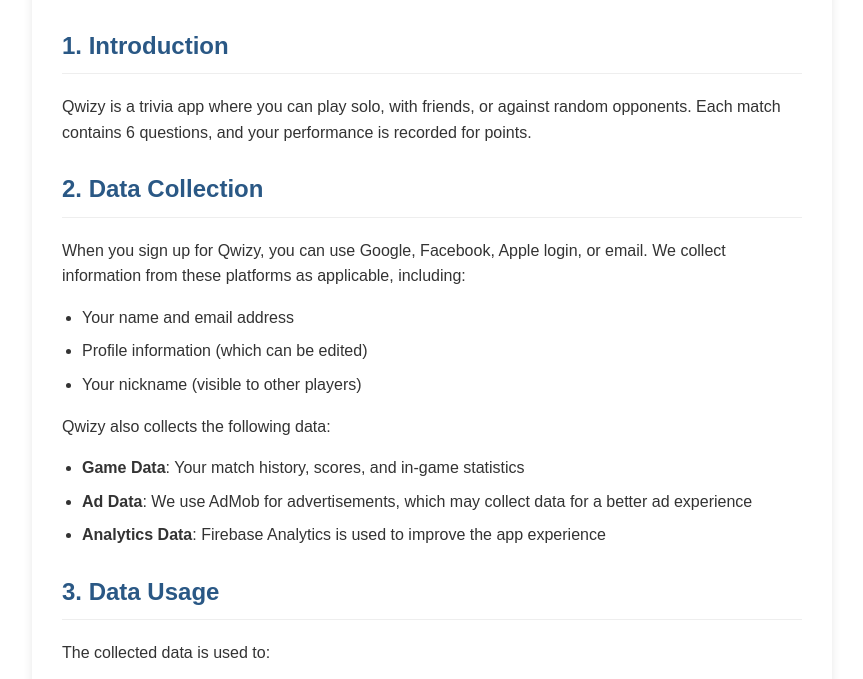
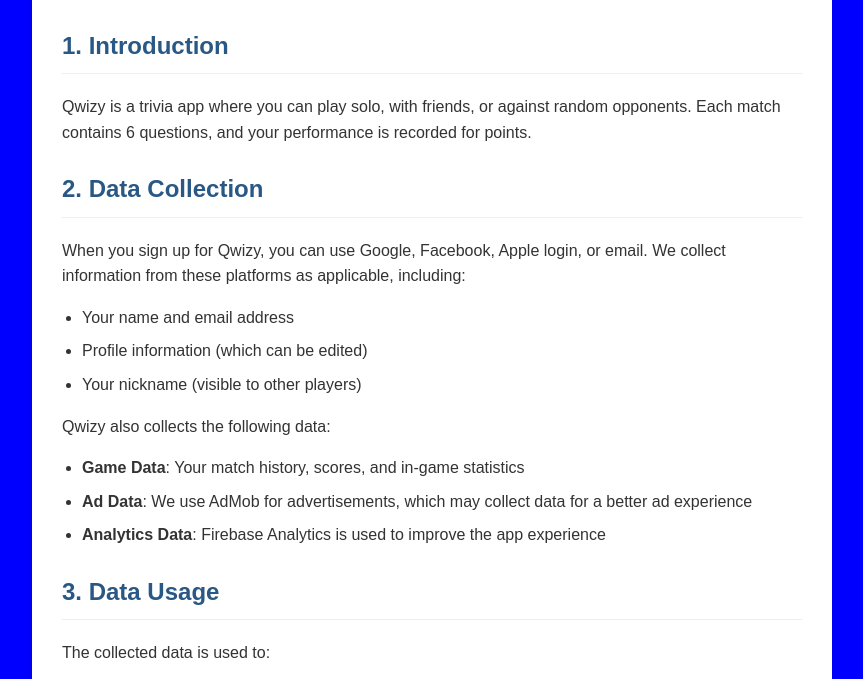
Before and after one commit to ignatboyarinov/Qwizy, a plain HTML site: page privacy-policy.html in a window 1280 px wide. Shown: the part 161-840 px from the top of the page, without its empty margins (208-1071 px from the left). Drawn offline with Linux system fonts and the light colour scheme.

Commit message:
Update privacy-policy.html

```diff
--- a/privacy-policy.html
+++ b/privacy-policy.html
@@ -12,7 +12,7 @@
             max-width: 800px;
             margin: 0 auto;
             padding: 20px;
-            background-color: 0000ff;
+            background-color: #0000ff;
         }
         .container {
             background-color: white;
```
